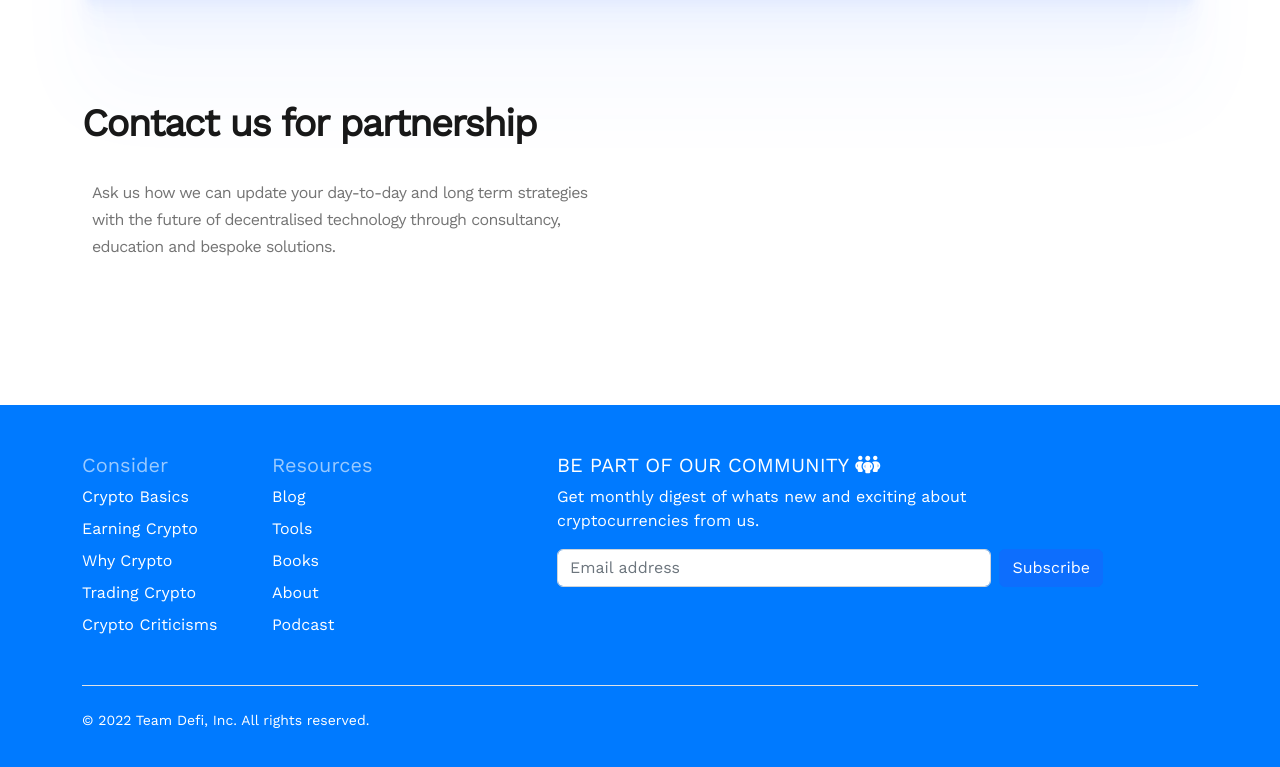
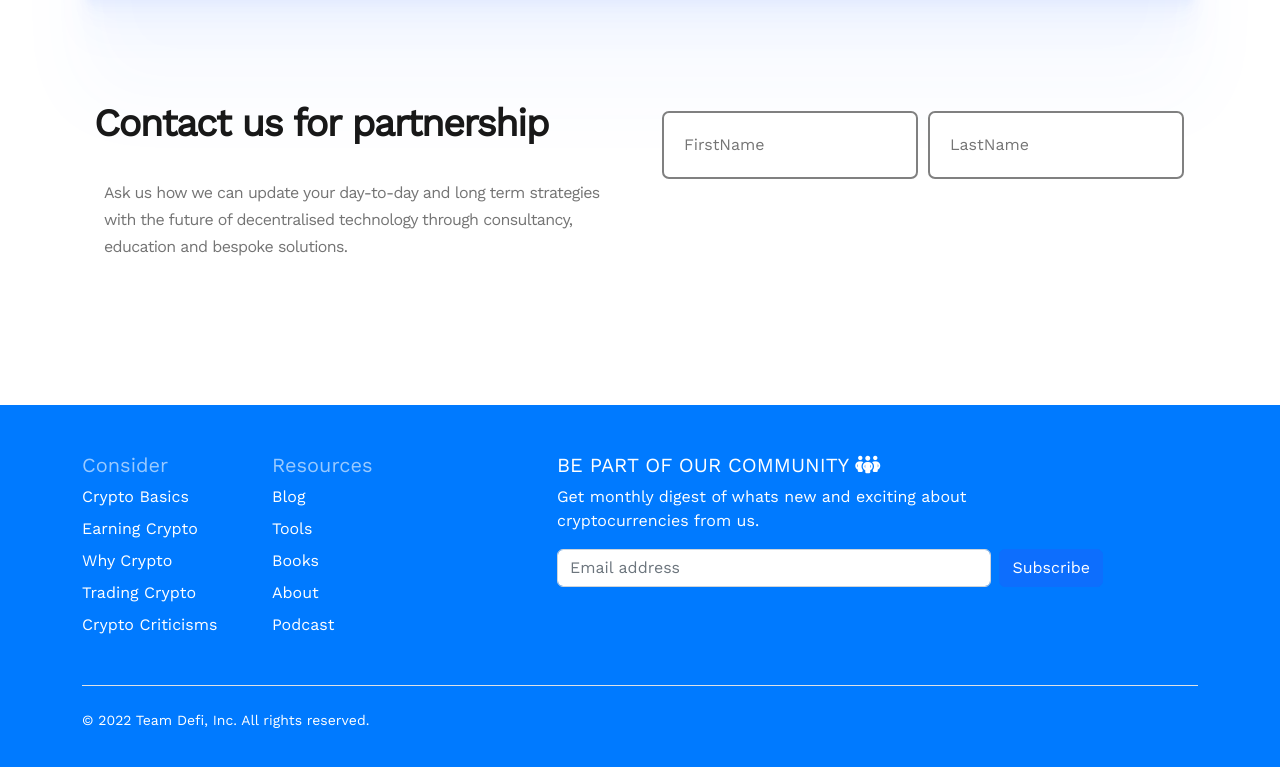
Before and after one commit to TEE2DWHY/TeamDefi, a React (Create React App) app: page /financial-markets in a window 1280 px wide. Shown: the part 1891-2658 px from the top of the page. Built offline with nearby package versions, Linux system fonts and the light colour scheme.

Commit message:
made changes on the financial-market page

```diff
--- a/src/index.css
+++ b/src/index.css
@@ -871,6 +871,12 @@ h2.materials{
   padding: 0px 10px;
 }
 
+/* .financial-form{
+  display: flex;
+  justify-content: space-between;
+  padding-left: 40px;
+} */
+
 /* Media Querry */
 
 @media (max-width:1200px){
--- a/src/pages/Forex.js
+++ b/src/pages/Forex.js
@@ -72,7 +72,7 @@ const Forex = () => {
                     </div>
                 </div>
                 <br /> <br />
-                <div className="financial-form">
+                <div className="container financial-form">
                     <div className="row">
                         <div className="col-lg-6">
                             <h1 style={{ fontSize: "38px" }}>
@@ -83,8 +83,18 @@ const Forex = () => {
                                 Ask us how we can update your day-to-day and long term strategies with the future of decentralised technology through consultancy, education and bespoke solutions.
                             </p>
                         </div>
-                        <div className="col-lg-6">
-
+                        <div className="col-lg-6 financial-form">
+                            <span className="col-lg-6" >
+                                <input style={{ borderRadius: "7px", border: "2px solid grey", padding: "20px", margin: "10px" }}
+                                    type="text"
+                                    placeholder="FirstName" />
+                            </span>
+                            <span className="col-lg-6">
+                                <input style={{ borderRadius: "7px", border: "2px solid grey", padding: "20px" }}
+                                    type="text"
+                                    placeholder="LastName"
+                                />
+                            </span>
                         </div>
                     </div>
                 </div>
```
